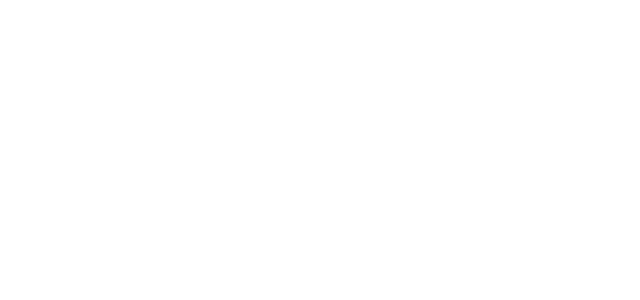
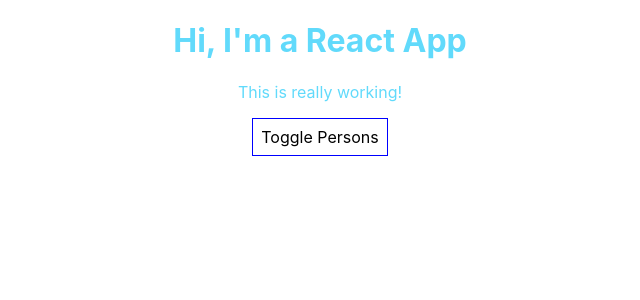
Before and after one commit to DavydovDenys/Lists-Conditionals, a React (Create React App) app: page / in a window 1280 px wide. Shown: the top 300 px of the page, without its empty margins (320-960 px from the left). Built offline with nearby package versions, Linux system fonts and the light colour scheme.

Commit message:
add togglePersonsHandler

```diff
--- a/src/App.js
+++ b/src/App.js
@@ -1,12 +1,14 @@
 import React, {Component} from 'react';
 import './App.css';
+import Person from './Person/Person'
+
 
 class App extends Component {
   state = {
     persons: [
       {id: 1, name: 'Max', age: 28},
-      {id: 2, name: 'Armin', age: 28},
-      {id: 3, name: 'Tom', age: 28},
+      {id: 2, name: 'Armin', age: 25},
+      {id: 3, name: 'Tom', age: 22},
     ],
     otherState: 'some other state',
     showPersons: false
@@ -37,13 +39,51 @@
     // обновляем массив - заменяем элемент на новый с обновленным именем
     persons[personIndex] = person;
 
+    // обновляем state
     this.setState({persons: persons});
+  };
+
+  togglePersonsHandler = () => {
+    const doesShow = this.state.showPersons;
+    this.setState({showPersons: !doesShow});
   }
 
   render() {
+
+    const style = {
+      backgroundColor: 'white',
+      font: 'inherit',
+      border: '1px solid blue',
+      padding: '8px',
+      cursor: 'pointer'
+    };
+
+    let persons = null;
+
+    if (this.state.showPersons) {
+      persons = (
+        <div>
+          {this.state.persons.map((person, index) => {
+            return (
+              <Person
+              name={person.name}
+              age={person.age}
+              key={person.id}
+              changed={(event) => this.nameChangedHandler(event, person.id) }/>
+            )
+          })}
+        </div>
+      );
+    }
+
   return (
     <div className="App">
-
+      <h1>Hi, I'm a React App</h1>
+      <p>This is really working!</p>
+      <button
+        style={style}
+        onClick={this.togglePersonsHandler}>Toggle Persons</button>
+      {persons}
     </div>
   );
   }
--- a/src/Person/Person.js
+++ b/src/Person/Person.js
@@ -1,11 +1,11 @@
 import React from "react";
-import 'Person.css/'
+import './Person.css'
 
 
 const person = (props) => {
   return (
     <div className='Person'>
-      <p></p>
+      <p>I'm {props.name} and I am {props.age} years old!</p>
       <p></p>
       <input onChange={props} type="text"/>
     </div>
```
